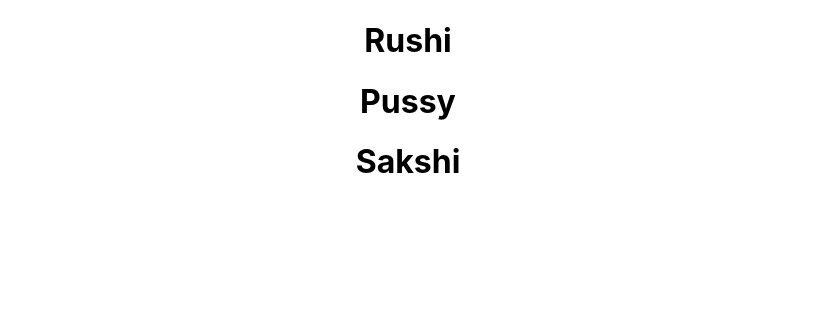
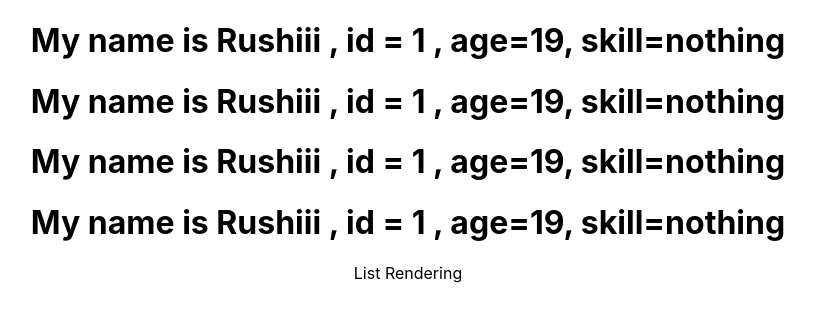
Before and after one commit to RushikeshGaikwad78/ReactJs, a React (Create React App) app in the folder 2tut/: page / in a window 1280 px wide. Shown: the top 322 px of the page, without its empty margins (232-1047 px from the left). Built offline with nearby package versions, Linux system fonts and the light colour scheme.

Commit message:
List Rendering - Good Code

```diff
--- a/2tut/src/App.js
+++ b/2tut/src/App.js
@@ -14,7 +14,9 @@ function App() {
   return (
     <div className="App">
 
-      <NameList/>
+
+
+      <NameList/>      List Rendering
 
       {/* <UserGreeting/>     4 types of rendering  */}
 
--- a/2tut/src/components/NameList.js
+++ b/2tut/src/components/NameList.js
@@ -1,14 +1,31 @@
 import React from "react";
-
+import Person from "./Person";
 function NameList() {
   const array = ["Rushi", "Pussy", "Sakshi"];
+
+  const person = [
+    { id: 1, name: "Rushiii", age: 19, skill: "nothing" },
+    { id: 1, name: "Rushiii", age: 19, skill: "nothing" },
+    { id: 1, name: "Rushiii", age: 19, skill: "nothing" },
+    { id: 1, name: "Rushiii", age: 19, skill: "nothing" },
+  ];
+
   const renderedarr = array.map((name) => <h1>{name}</h1>);
+
+  const personlist = person.map((person) => <Person person={person}/>) //good practice
+  // const personlist = person.map((person) => <h1>My name is {person.name} , id = {person.id} , age={person.age}, skill={person.skill}</h1>)
   return (
     <div>
+
       {/* {array.map((name) => (
         <h2>{name}</h2>
       ))} */}
-      {renderedarr}
+
+
+      {/* {renderedarr} */}
+
+
+      {personlist}
     </div>
   );
 }
--- /dev/null
+++ b/2tut/src/components/Person.js
@@ -0,0 +1,9 @@
+import React from 'react'
+
+function Person(props) {
+  return (
+    <div><h1>My name is {props.person.name} , id = {props.person.id} , age={props.person.age}, skill={props.person.skill}</h1></div>
+  )
+}
+
+export default Person
```
